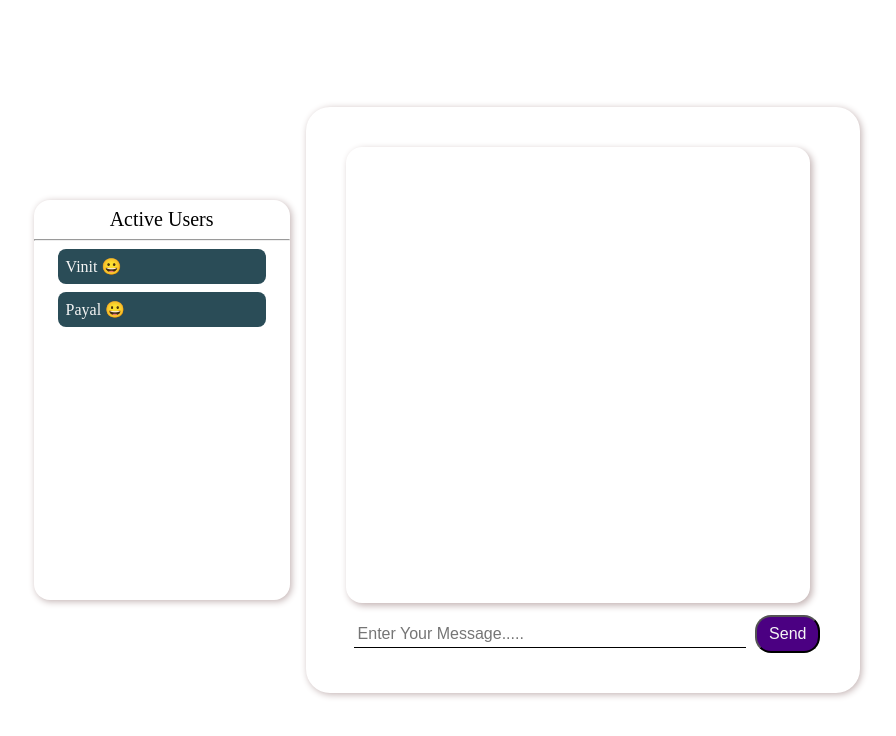
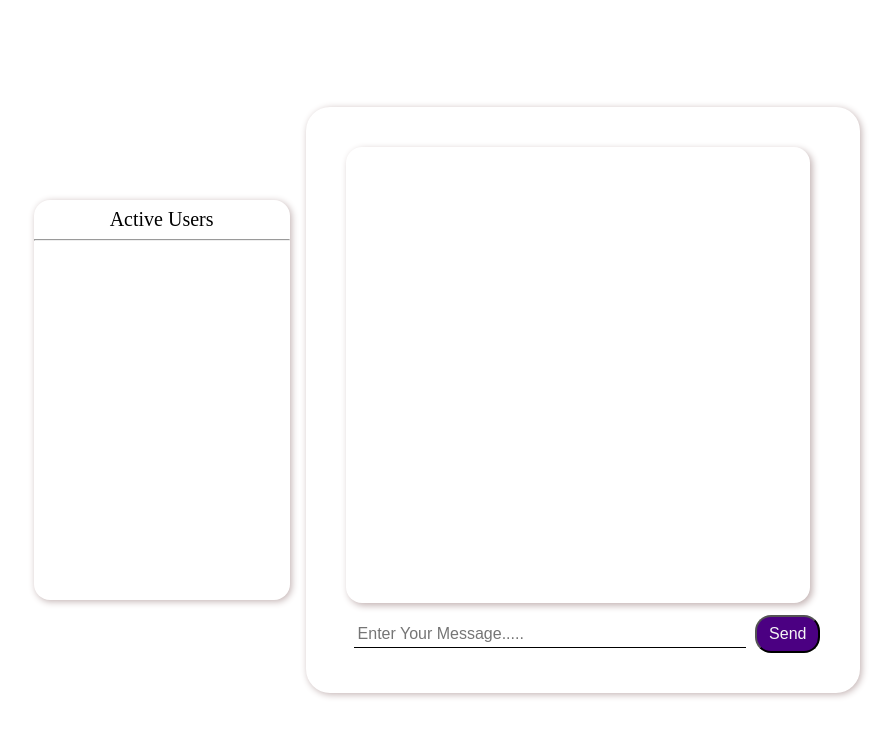
Before and after one commit to Vinit-28/chat-my-friend, a website: page Client/chatRoom.html in a window 1280 px wide. Shown: the whole page, without its empty margins (201-1097 px from the left). Drawn offline with nearby package versions, Linux system fonts and the light colour scheme; no server answers.

Commit message:
Updated chatRoom.html --Fixed Some Bugs

```diff
--- a/Client/chatRoom.html
+++ b/Client/chatRoom.html
@@ -13,8 +13,6 @@
         <div id="activeUsers">
             <div class="text">Active Users</div>
             <hr>
-            <div class="usernames">Vinit&nbsp;&#128512;</div>
-            <div class="usernames">Payal&nbsp;&#128512;</div>
         </div>
 
         <div class="chat-room">
```
